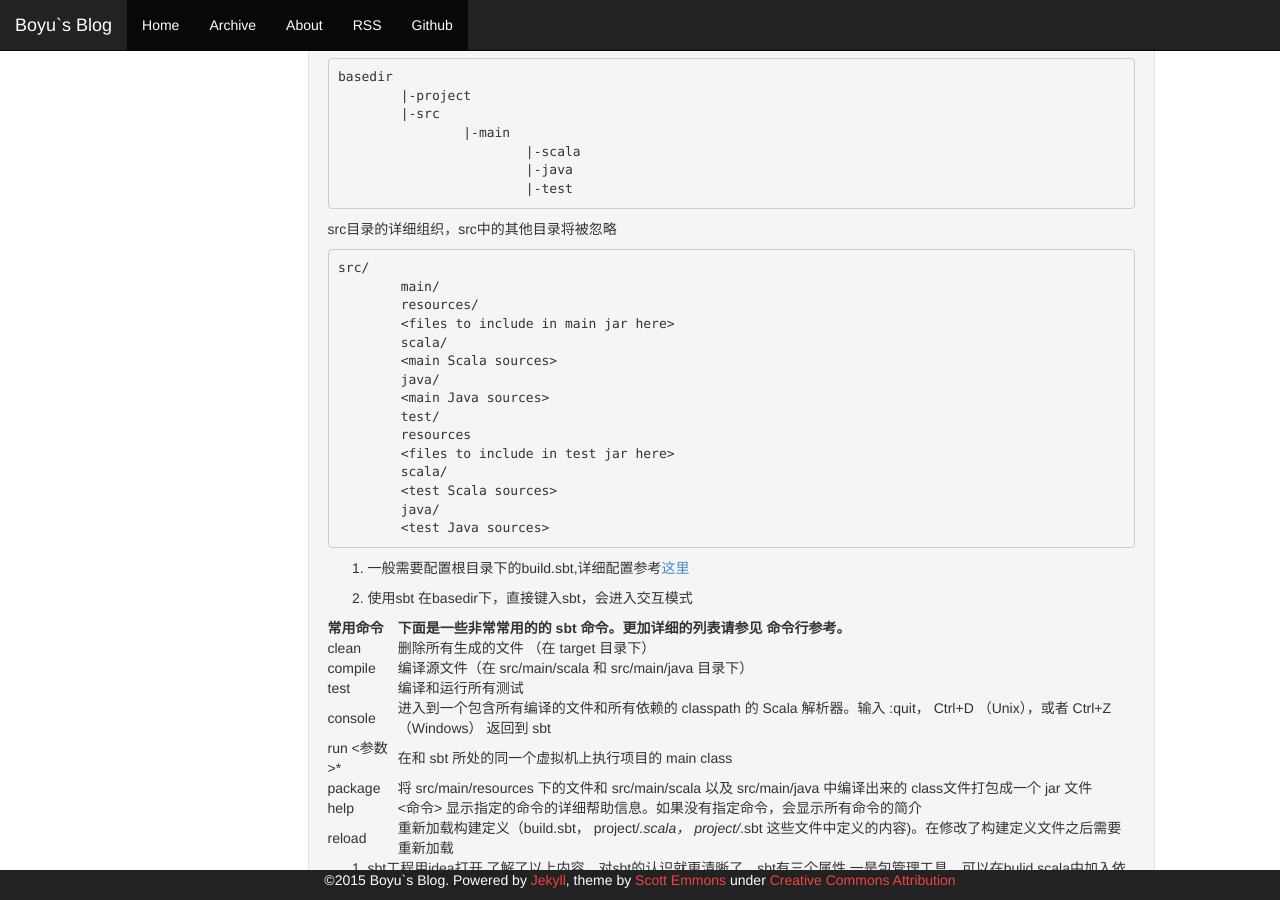
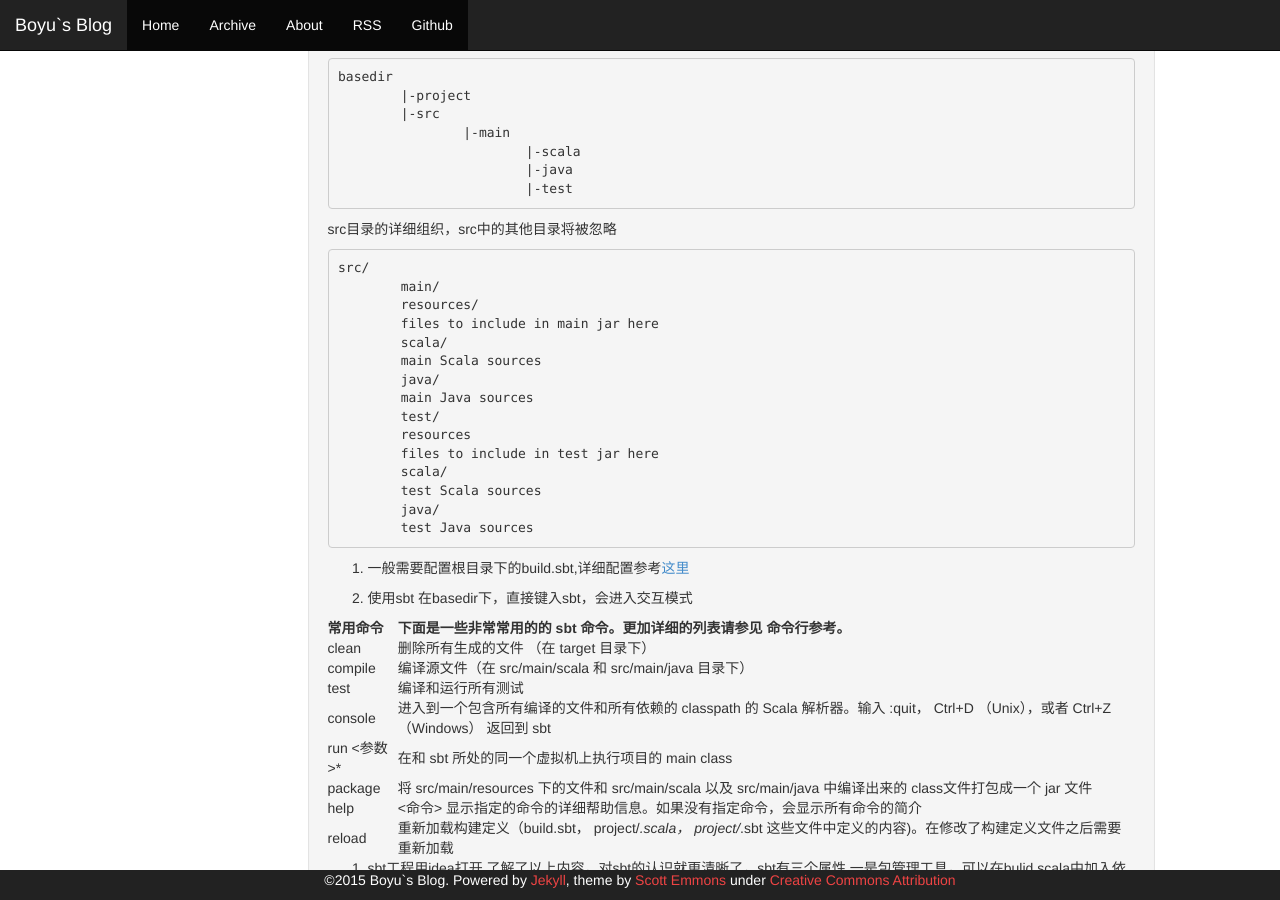
Before and after one commit to ictdby/ictdby.github.io, a Jekyll site: the page built from _posts/2015-01-28-SBT项目构建工具.md, in a window 1280 px wide and 900 px high, scrolled down 632 px. Built offline with Jekyll 4.4.1, drawn with Linux system fonts in a browser that asks for light colours; Markdown is read by kramdown in place of the engine named in the settings.

Commit message:
chagne blog

````diff
--- a/_posts/2015-01-28-SBT项目构建工具.md
+++ b/_posts/2015-01-28-SBT项目构建工具.md
@@ -60,18 +60,18 @@ src目录的详细组织，src中的其他目录将被忽略
 src/
   	main/
     	resources/
-       	<files to include in main jar here>
+       	files to include in main jar here
     	scala/
-       	<main Scala sources>
+       	main Scala sources
     	java/
-       	<main Java sources>
+       	main Java sources
   	test/
     	resources
-       	<files to include in test jar here>
+       	files to include in test jar here
     	scala/
-       	<test Scala sources>
+       	test Scala sources
     	java/
-       	<test Java sources>
+       	test Java sources
 ```
 
 4. 一般需要配置根目录下的build.sbt,详细配置参考[这里](http://www.scala-sbt.org/0.13/tutorial/Basic-Def.html)
````
